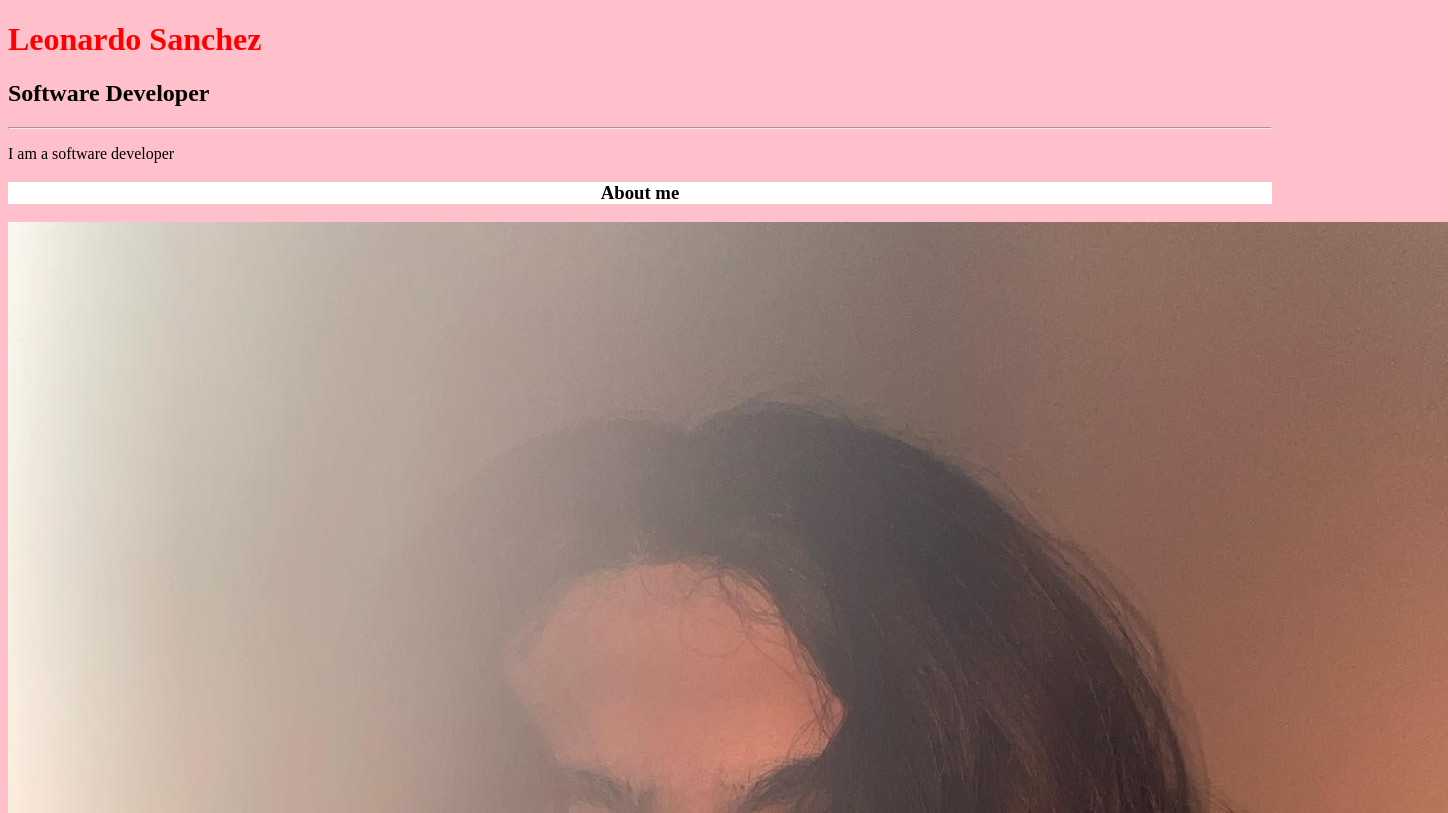
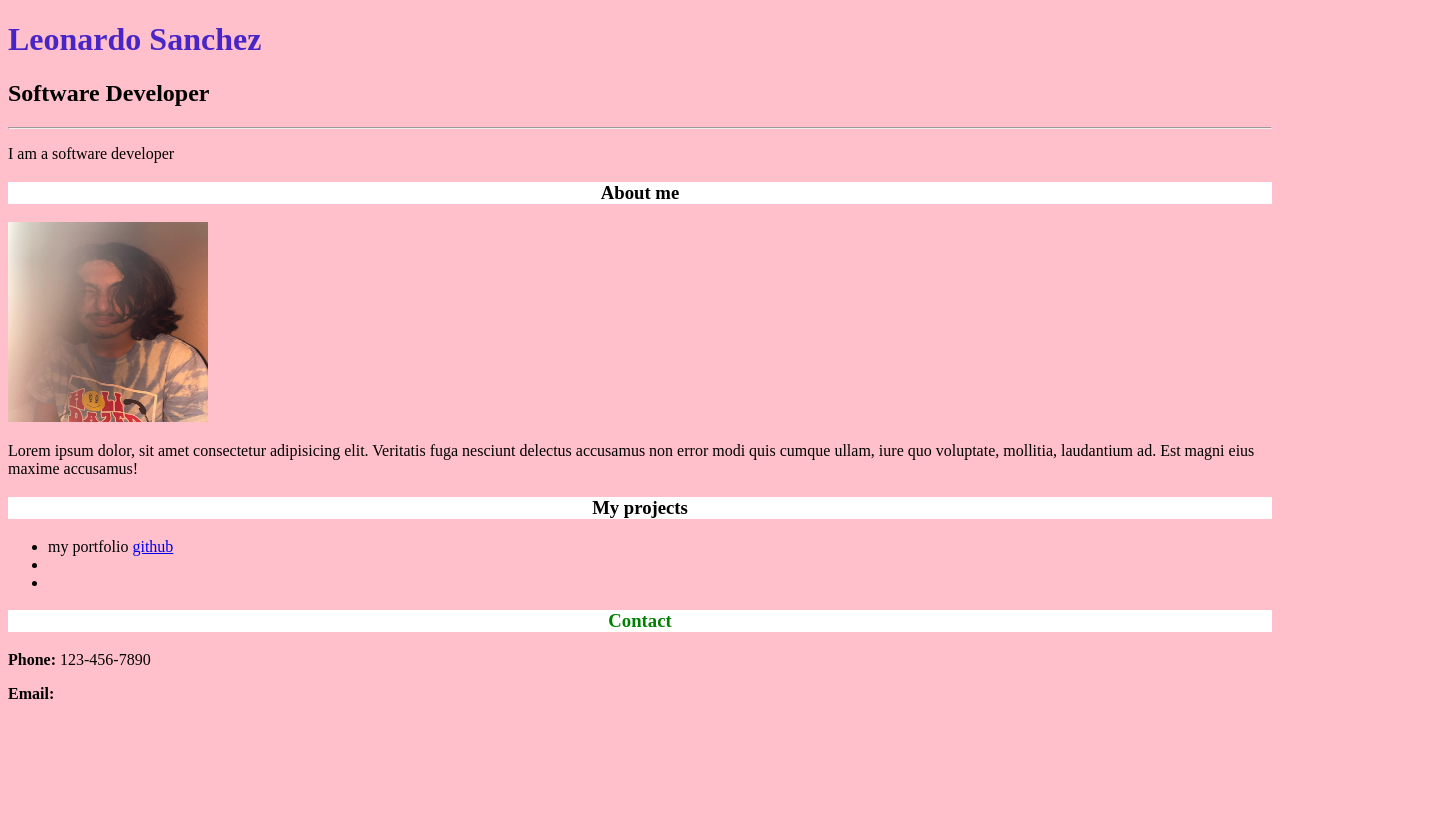
Before and after one commit to leonardosan28/my_portfolio_unlv, a plain HTML site: page index.html in a window 1280 px wide. Shown: the top 813 px of the page, 1448 px wide, since content can reach past the window. Drawn offline with Linux system fonts and the light colour scheme.

Commit message:
changd picture size

```diff
--- a/assets/style.css
+++ b/assets/style.css
@@ -3,7 +3,7 @@ body {
 }
 
 h1 {
-    color: red;
+    color: rgb(72, 37, 199);
 }
 h3 {
     background: white;
@@ -13,6 +13,6 @@ h3 {
 .green-text {
     color: green;
 }
-.green-text:hover {
+.red-text:hover {
     color: red;
 }
--- a/index.html
+++ b/index.html
@@ -15,7 +15,9 @@
     <hr>
     <p>I am a software developer </p>
     <h3>About me</h3>
-    <img alt="It's me" src="assets/images/C6D8C796-E1DA-47E6-BDC2-D4463FAD09E8.jpg">
+    <img alt="It's me" src="assets/images/C6D8C796-E1DA-47E6-BDC2-D4463FAD09E8.jpg"
+    width="200"
+    height="200"/>
 
     <p>Lorem ipsum dolor, sit amet consectetur adipisicing elit. Veritatis fuga nesciunt delectus accusamus non error modi quis cumque ullam, iure quo voluptate, mollitia, laudantium ad. Est magni eius maxime accusamus!</p>
     <h3>My projects</h3>
@@ -25,7 +27,7 @@
         <li></li>
     </ul>
 
-    <h3 class="green text"> Contact</h3>
+    <h3 class="green-text"> Contact</h3>
     <p><strong>Phone:</strong> 123-456-7890</p>
     <p><strong>Email:</strong> </p>
 </body>
```
